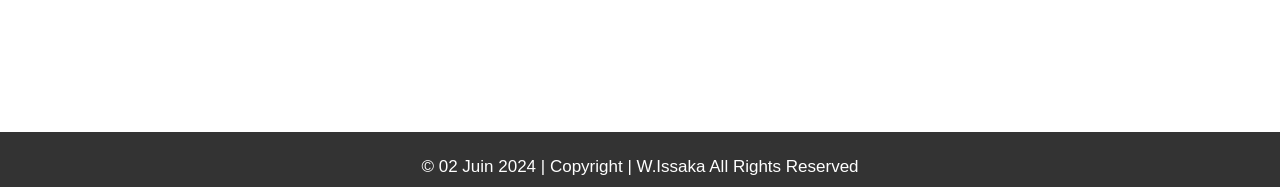
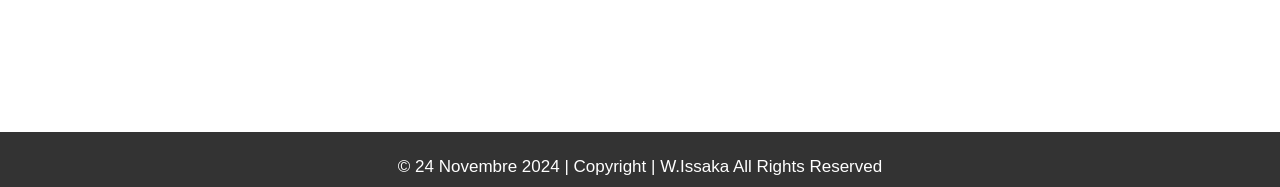
Before and after one commit to Wtxk8/Portfolio, a plain HTML site: page index.html in a window 1280 px wide. Shown: the part 4470-4657 px from the top of the page. Drawn offline with nearby package versions, Linux system fonts and the light colour scheme.

Commit message:
Update index.html

```diff
--- a/index.html
+++ b/index.html
@@ -143,7 +143,7 @@
     </section>
 
     <footer class="footer">
-        <p class="copyright">© 02 Juin 2024 | Copyright | W.Issaka All Rights Reserved</p>
+        <p class="copyright">© 24 Novembre  2024 | Copyright | W.Issaka All Rights Reserved</p>
     </footer>
 </body>
 </html>
```
